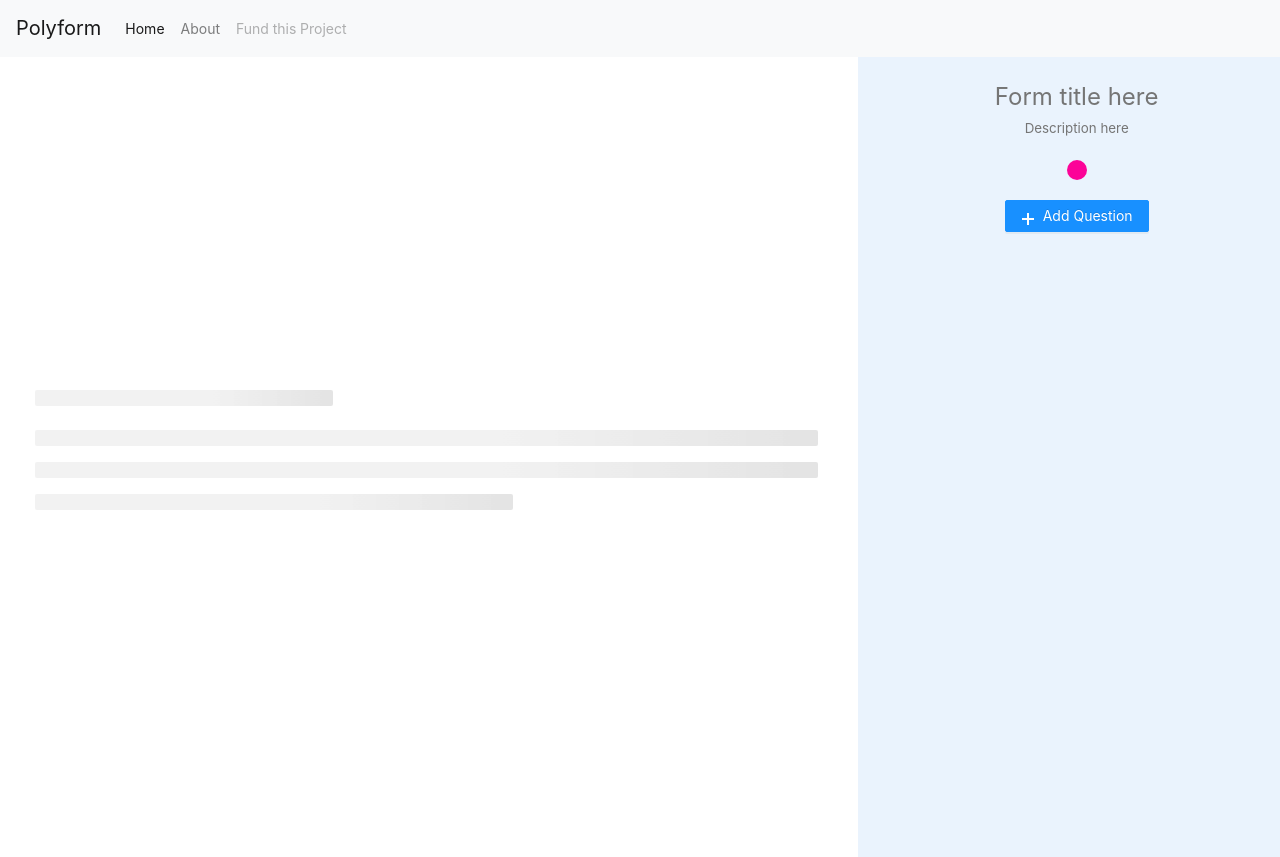
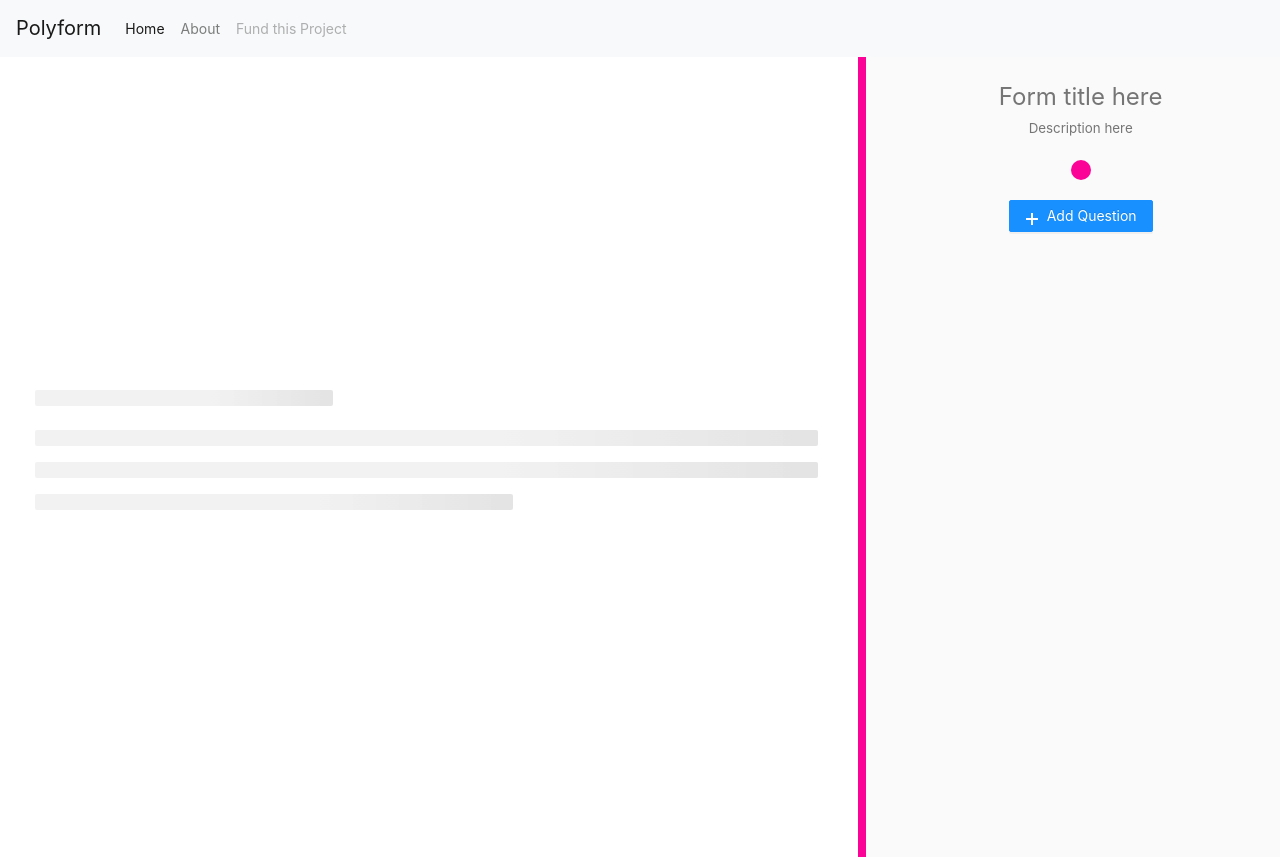
Before and after one commit to Mushud/Polyform, a React (Create React App) app: page / in a window 1280 px wide. Built offline with nearby package versions, Linux system fonts and the light colour scheme.

Commit message:
Fixed styling

```diff
--- a/src/App.css
+++ b/src/App.css
@@ -75,7 +75,7 @@
 }
 
 #side-bar-menu {
-  background-color: rgb(234, 243, 253);
+  background-color: #fafafa;
   min-height: 100vh;
   padding: 20px;
 }
--- a/src/App.js
+++ b/src/App.js
@@ -351,11 +351,19 @@ function App() {
                 )}
               </div>
             ) : (
-              <Skeleton active />
+              <Skeleton active loading />
             )}
           </div>
 
-          <div className="col-4" id="side-bar-menu">
+          <div
+            className="col-4"
+            id="side-bar-menu"
+            style={{
+              borderLeftColor: tintColor,
+              borderLeftWidth: "8px",
+              borderLeftStyle: "solid",
+            }}
+          >
             <div id="header">
               <center>
                 <input
@@ -372,7 +380,7 @@ function App() {
                   type="text"
                   id="form-title"
                   placeholder="Description here"
-                  defaultValue={formTitle}
+                  defaultValue={formDescription}
                 />
               </center>
 
@@ -584,6 +592,7 @@ function App() {
         </Drawer>
 
         <Drawer
+          destroyOnClose
           width={800}
           placement="left"
           closable={true}
```
